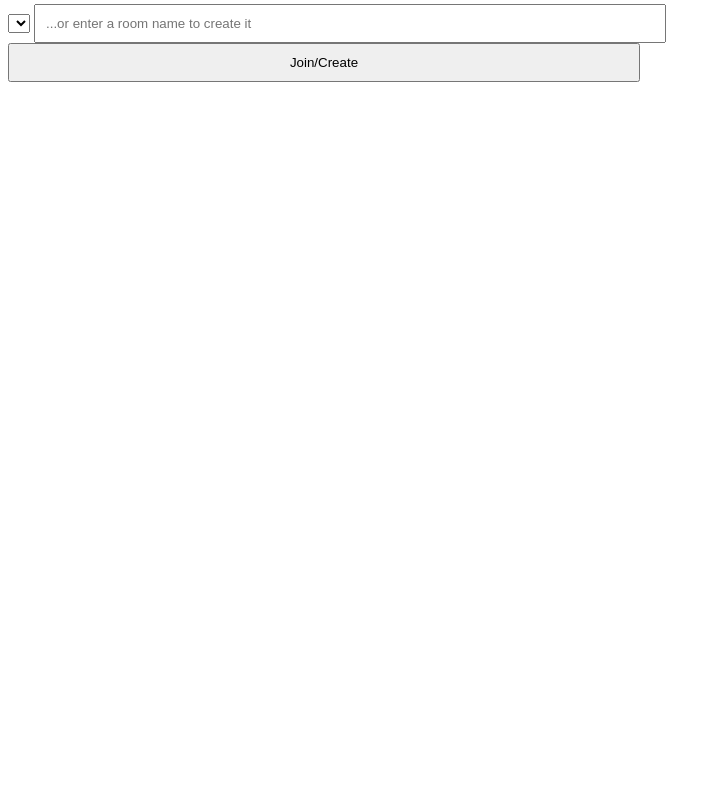
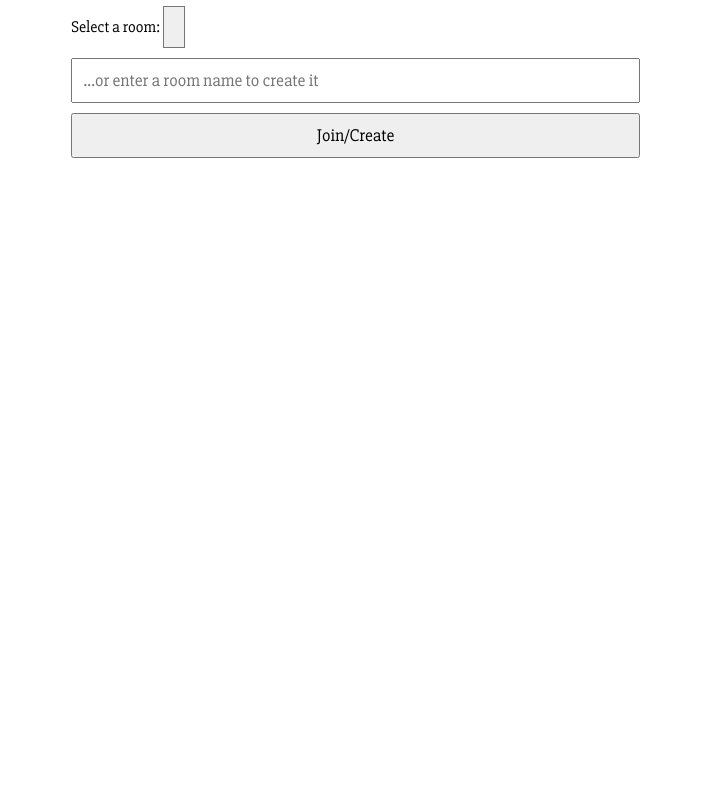
Before and after one commit to kyleluck/draw-together, a website: page public/index.html in a window 1280 px wide. Shown: the part 76-866 px from the top of the page, without its empty margins (0-721 px from the left). Before the commit the page ends 800 px from the top, so only its background shows below. Drawn offline with nearby package versions, Linux system fonts and the light colour scheme; no server answers.

Commit message:
styling changes

```diff
--- a/public/index.html
+++ b/public/index.html
@@ -3,16 +3,20 @@
   <head>
     <meta charset="utf-8">
     <title>Draw Together</title>
+    <link href='https://fonts.googleapis.com/css?family=Slabo+27px' rel='stylesheet' type='text/css'>
     <link rel="stylesheet" href="style.css" media="screen" title="no title" charset="utf-8">
   </head>
   <body>
+    <div class="container">
       <h1 id="title">Draw Together</h1>
       <!-- <input type="button" value="Leave Room"> -->
       <div id="join-room">
         <form id="join-room-form">
+          <label for="available-rooms">Select a room:</label>
           <select name="rooms" id="available-rooms"></select>
+          <br>
           <input type="text" placeholder="...or enter a room name to create it" id="room-name">
-        <input type="submit" value="Join/Create">
+          <input type="submit" value="Join/Create" id="room-submit-button">
         </form>
       </div>
       <div id="controls" class="hidden">
@@ -25,6 +29,8 @@
       </div>
 
       <canvas width="600" height="600" id="canvas" class="hidden"></canvas>
+    </div>
+
     <script src="/socket.io/socket.io.js"></script>
     <script src="http://code.jquery.com/jquery-1.11.1.js"></script>
     <script src="draw-together.js"></script>
--- a/public/style.css
+++ b/public/style.css
@@ -1,9 +1,12 @@
 * {
   box-sizing: border-box;
+  font-family: 'Slabo 27px', serif;
 }
 #join-room input {
   padding: 10px;
   width: 50%;
+  font-size: 1.1em;
+  margin-top: 10px;
 }
 .hidden {
   visibility: hidden;
@@ -11,3 +14,14 @@
 #canvas {
   border: 1px solid black;
 }
+#available-rooms {
+  appearance: none;
+  -webkit-appearance: none;
+  -moz-appearance: none;
+  padding: 10px;
+  font-size: 1.1em;
+}
+.container {
+  margin: auto;
+  width: 90%;
+}
```
Lines whose indentation alone changed are shown as unchanged.
